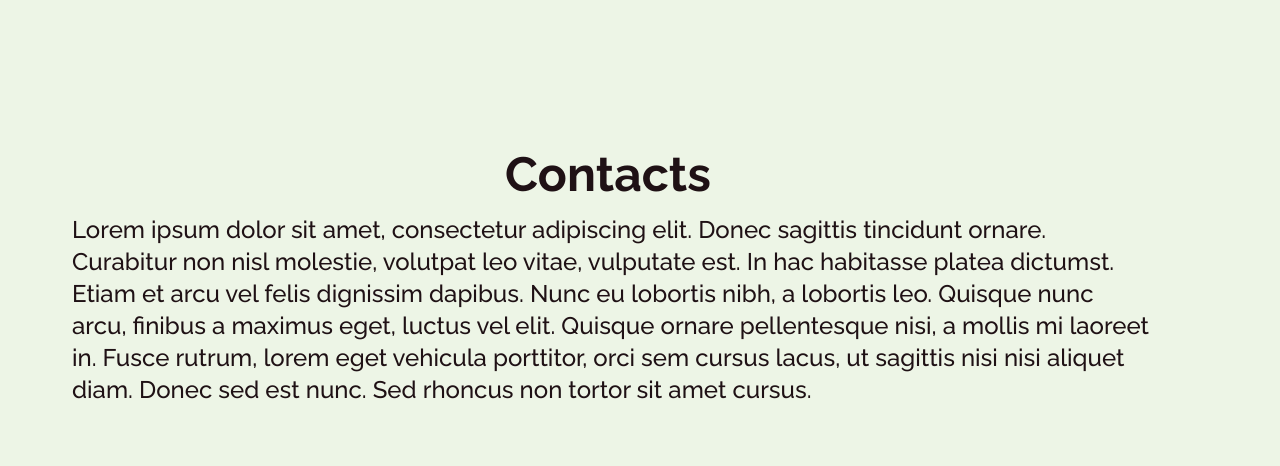
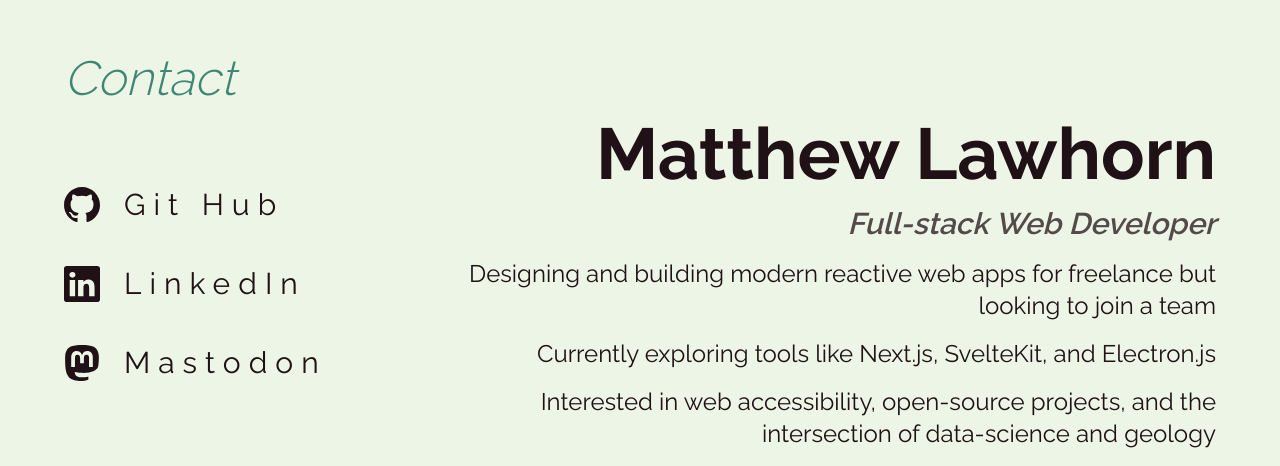
Before and after one commit to Lawhornmatt/PurseReachSnow, a Next.js app: page / in a window 1280 px wide. Shown: the part 2662-3128 px from the top of the page. Before the commit the page ends 3084 px from the top, so only its background shows below. Built offline with nearby package versions, Linux system fonts and the light colour scheme.

Commit message:
Form Plugin for Contact
Gave Contact section basic formatting and content. Social Media links from splash will work perfectly in this section. Installed Tailwind forms plugin as a dev dependency and added to plugins section of the tailwind config.

```diff
--- a/components/mainSections/contact.tsx
+++ b/components/mainSections/contact.tsx
@@ -1,10 +1,45 @@
+import SocialMediaLinks from "../pieces/medialinks";
+
 export default function Contact() {
   return (
-    <section id="contact" className="scroll-mt-20 flex sm:pl-16 sm:pt-32 sm:pr-32 sm:font-medium sm:text-4xl">
-      <article className="mt-4 mb-4">
-        <h1 className="mb-4 flex-1 font-bold text-4xl text-center xsml:text-5xl">Contacts</h1>
-        <p className="text-2xl text-center xsml:text-left xsml:ml-2">Lorem ipsum dolor sit amet, consectetur adipiscing elit. Donec sagittis tincidunt ornare. Curabitur non nisl molestie, volutpat leo vitae, vulputate est. In hac habitasse platea dictumst. Etiam et arcu vel felis dignissim dapibus. Nunc eu lobortis nibh, a lobortis leo. Quisque nunc arcu, finibus a maximus eget, luctus vel elit. Quisque ornare pellentesque nisi, a mollis mi laoreet in. Fusce rutrum, lorem eget vehicula porttitor, orci sem cursus lacus, ut sagittis nisi nisi aliquet diam. Donec sed est nunc. Sed rhoncus non tortor sit amet cursus.</p>
-      </article>
+    <section id="contact" className="scroll-mt-20 flex flex-col mx-4 mt-16 mb-4 sm:mx-16 2xl:mx-40">
+      <h1 className="text-virid italic grow mb-4 font-light text-4xl text-left xsml:text-5xl">
+        Contact
+      </h1>
+
+      <div className="flex flex-col gap-4 md:flex-row-reverse mt-24 md:mt-0">
+
+          <article className="md:w-2/3 flex flex-col justify-center">
+            <h1 className="font-bold mb-4 text-5xl lg:text-6xl xl:text-7xl text-center md:text-right">
+              Matthew Lawhorn
+            </h1>
+
+            {/* Old Blurb:
+            Full-stack Developer interested in data science & geology, open source software, and building better online communities */}
+
+            {/* Short blurb for mobile view */}
+            <p className="md:hidden text-2xl text-center">
+              Full-stack Developer specializing in MERN tech stack, interested in open source software and building better online communities
+            </p>
+
+            {/* Extended summary for viewports larger than mobile */}
+            <p className="hidden md:inline text-3xl italic font-semibold opacity-75 text-right">
+              Full-stack Web Developer
+            </p>
+            <p className="hidden md:inline mt-4 text-2xl text-right">
+              Designing and building modern reactive web apps for freelance but looking to join a team
+            </p>
+            <p className="hidden md:inline mt-4 text-2xl text-right">
+              Currently exploring tools like Next.js, SvelteKit, and Electron.js
+            </p>
+            <p className="hidden md:inline mt-4 text-2xl text-right">
+              Interested in web accessibility, open-source projects, and the intersection of data-science and geology
+            </p>
+          </article>
+
+        <SocialMediaLinks />
+      </div>
+
     </section>
   )
 };
--- a/package.json
+++ b/package.json
@@ -24,6 +24,7 @@
     "typescript": "5.1.3"
   },
   "devDependencies": {
+    "@tailwindcss/forms": "^0.5.4",
     "tailwindcss-animate": "^1.0.6"
   }
 }
--- a/tailwind.config.js
+++ b/tailwind.config.js
@@ -53,5 +53,6 @@ module.exports = {
   },
   plugins: [
     require("tailwindcss-animate"),
+    require('@tailwindcss/forms'),
   ],
 }
```
Also changed, not shown: 1 other file (tests, documents, lock files or other folders).
